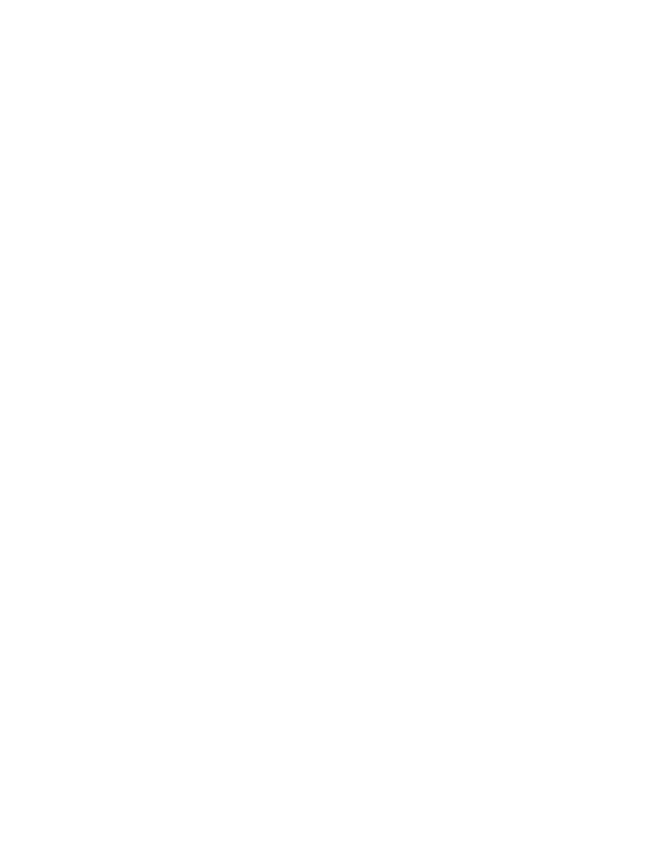
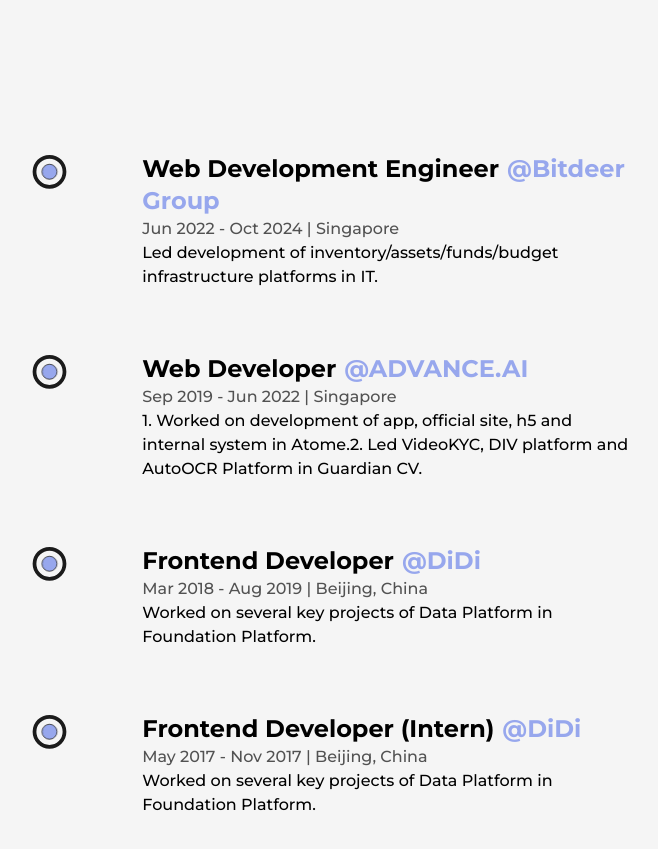
Before and after one commit to ShirleyZmj/portfolio-website, a Next.js app: page /about in a window 1280 px wide. Shown: the part 1255-2104 px from the top of the page, without its empty margins (270-928 px from the left). Before the commit the page ends 994 px from the top, so only its background shows below. Built offline with nearby package versions, Linux system fonts and the light colour scheme.

Commit message:
feat: add working experience

```diff
--- /dev/null
+++ b/src/components/Experience.js
@@ -0,0 +1,100 @@
+import React, { useRef } from "react";
+import { motion, useScroll } from "framer-motion";
+import LiIcon from "./LiIcon";
+import { useSpring } from "framer-motion";
+const works = [
+  {
+    position: "Web Development Engineer",
+    company: "Bitdeer Group",
+    companyLink: "https://www.bitdeer.com",
+    time: "Jun 2022 - Oct 2024",
+    address: "Singapore",
+    work: "Led development of inventory/assets/funds/budget infrastructure platforms in IT.",
+  },
+  {
+    position: "Web Developer",
+    company: "ADVANCE.AI",
+    companyLink: "https://www.advance.ai/",
+    time: "Sep 2019 - Jun 2022",
+    address: "Singapore",
+    work: "1. Worked on development of app, official site, h5 and internal system in Atome.\
+2. Led VideoKYC, DIV platform and AutoOCR Platform in Guardian CV.",
+  },
+  {
+    position: "Frontend Developer",
+    company: "DiDi",
+    companyLink: "https://www.didiglobal.com/",
+    time: "Mar 2018 - Aug 2019",
+    address: "Beijing, China",
+    work: "Worked on several key projects of Data Platform in Foundation Platform.",
+  },
+  {
+    position: "Frontend Developer (Intern)",
+    company: "DiDi",
+    companyLink: "https://www.didiglobal.com/",
+    time: "May 2017 - Nov 2017",
+    address: "Beijing, China",
+    work: "Worked on several key projects of Data Platform in Foundation Platform.",
+  },
+];
+
+function Details({ position, company, companyLink, time, address, work }) {
+  const ref = useRef(null);
+  return (
+    <li
+      ref={ref}
+      className="my-8 first:mt-8 last:mb-0 w-[68%] mx-auto flex flex-col justify-between"
+    >
+      <LiIcon reference={ref} />
+      <motion.div
+        initial={{ y: 50 }}
+        whileInView={{ y: 0 }}
+        transition={{ duration: 0.5, type: "spring" }}
+      >
+        <h3 className="capitalize font-bold text-2xl">
+          <span>{position}</span>
+          <a
+            className="text-primary capitalize ml-2"
+            href={companyLink}
+            target={"_blank"}
+          >
+            @{company}
+          </a>
+        </h3>
+        <span className="capitalzie font-medium text-dark/75">
+          {time} | {address}
+        </span>
+        <p className="font-medium w-full">{work}</p>
+      </motion.div>
+    </li>
+  );
+}
+
+function Experience() {
+  const ref = useRef(null);
+  const { scrollYProgress } = useScroll({
+    target: ref,
+    offset: ["start center", "center start"],
+  });
+  const scaleY = useSpring(scrollYProgress);
+  return (
+    <div className="my-64">
+      <h2 className="font-bold text-8xl mb-32 w-full text-center">
+        Experience
+      </h2>
+      <div ref={ref} className="w-[70%] mx-auto relative">
+        <motion.div
+          style={{ scaleY }}
+          className="absolute left-9 top-6 w-[4px] h-full bg-dark origin-top"
+        />
+        <ul className="w-full flex flex-col items-start justify-between ml-4">
+          {works.map((item) => (
+            <Details key={item.time} {...item} />
+          ))}
+        </ul>
+      </div>
+    </div>
+  );
+}
+
+export default Experience;
--- a/src/components/Footer.js
+++ b/src/components/Footer.js
@@ -9,7 +9,7 @@
         <span>{new Date().getFullYear()} &copy; All Rights Reserved.</span>
         <div className="flex items-center">
           Build with
-          <span className="text-fx text-2xl px-1">&hearts;</span>
+          <span className="text-primary text-2xl px-1">&hearts;</span>
           by&nbsp;<Link href="/">Mengjia Zhang</Link>
         </div>
         <div>
--- /dev/null
+++ b/src/components/LiIcon.js
@@ -0,0 +1,37 @@
+import React from "react";
+import { motion, useScroll, useSpring } from "framer-motion";
+
+function LiIcon({ reference }) {
+  const { scrollYProgress } = useScroll({
+    target: reference,
+    offset: ["center end", "center center"],
+  });
+  const pathLength = useSpring(scrollYProgress);
+  return (
+    <figure className="absolute left-0 stroke-dark">
+      <svg className="-rotate-90" width="75" height="75" viewBox="0 0 100 100">
+        <circle
+          cx="75"
+          cy="50"
+          r="20"
+          className="stroke-primary stroke-1 fill-none"
+        />
+        <motion.circle
+          style={{ pathLength }}
+          cx="75"
+          cy="50"
+          r="20"
+          className="stroke-[5px] fill-light"
+        />
+        <circle
+          cx="75"
+          cy="50"
+          r="10"
+          className="animate-pulse stroke-1 fill-primary"
+        />
+      </svg>
+    </figure>
+  );
+}
+
+export default LiIcon;
--- a/src/components/NavBar.js
+++ b/src/components/NavBar.js
@@ -30,15 +30,15 @@
   return (
     <Link
       href={href}
-      className={`${className} relative text-dark group hover:text-fx ${
-        isActive ? "text-fx" : "text-dark"
+      className={`${className} relative text-dark group hover:text-primary ${
+        isActive ? "text-primary" : "text-dark"
       } transition-colors ease duration-300`}
     >
       {title}
       <span
         className={`h-[1px] inline-block bg-dark absolute left-0 -bottom-0.5
-          group-hover:w-full group-hover:bg-fx transition-all ease duration-300
-          ${isActive ? "w-full bg-fx" : "w-0 bg-dark"}`}
+          group-hover:w-full group-hover:bg-primary transition-all ease duration-300
+          ${isActive ? "w-full bg-primary" : "w-0 bg-dark"}`}
       >
         &nbsp;
       </span>
--- a/src/pages/about.js
+++ b/src/pages/about.js
@@ -7,6 +7,7 @@
 import Image from "next/image";
 import AnimatedNumbers from "@/components/AnimatedNumbers";
 import AnimatedNumber from "@/components/AnimatedNumber";
+import Experience from "@/components/Experience";
 
 const Statistics = ({ value, showPlus = true, title }) => {
   return (
@@ -55,6 +56,7 @@
               <Statistics value={20} title="Projects Completed" />
             </div>
           </div>
+          <Experience />
         </Layout>
       </main>
     </>
--- a/src/pages/index.js
+++ b/src/pages/index.js
@@ -30,7 +30,7 @@
             <div className="w-1/2">
               <AnimatedText
                 className="!text-6xl !text-left"
-                text="Bringing Concepts to Life with Innovation and Code."
+                text="Learning is a lifelong journey."
               />
               <AnimatedParagraph
                 className="my-4 text-base"
--- a/tailwind.config.js
+++ b/tailwind.config.js
@@ -10,7 +10,8 @@
         fx: "#97A7ED",
         dark: "#1b1b1b",
         light: "#f5f5f5",
-        primary: "#B63E96", // 240,86,199
+        primary: "#97A7ED",
+        // primary: "#B63E96", // 240,86,199
         primaryDark: "#58E6D9", // 80,230,217
       },
     },
```
Also changed, not shown: 1 other file (tests, documents, lock files or other folders).
